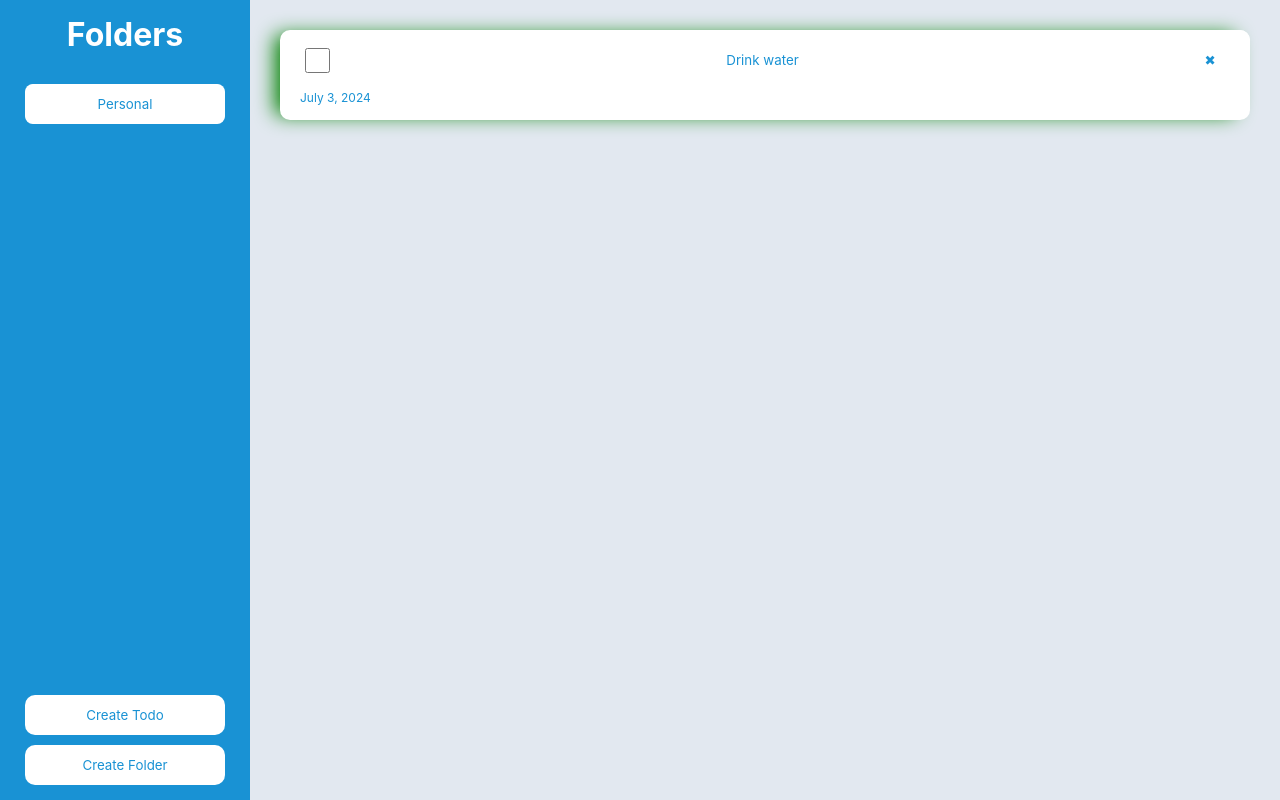
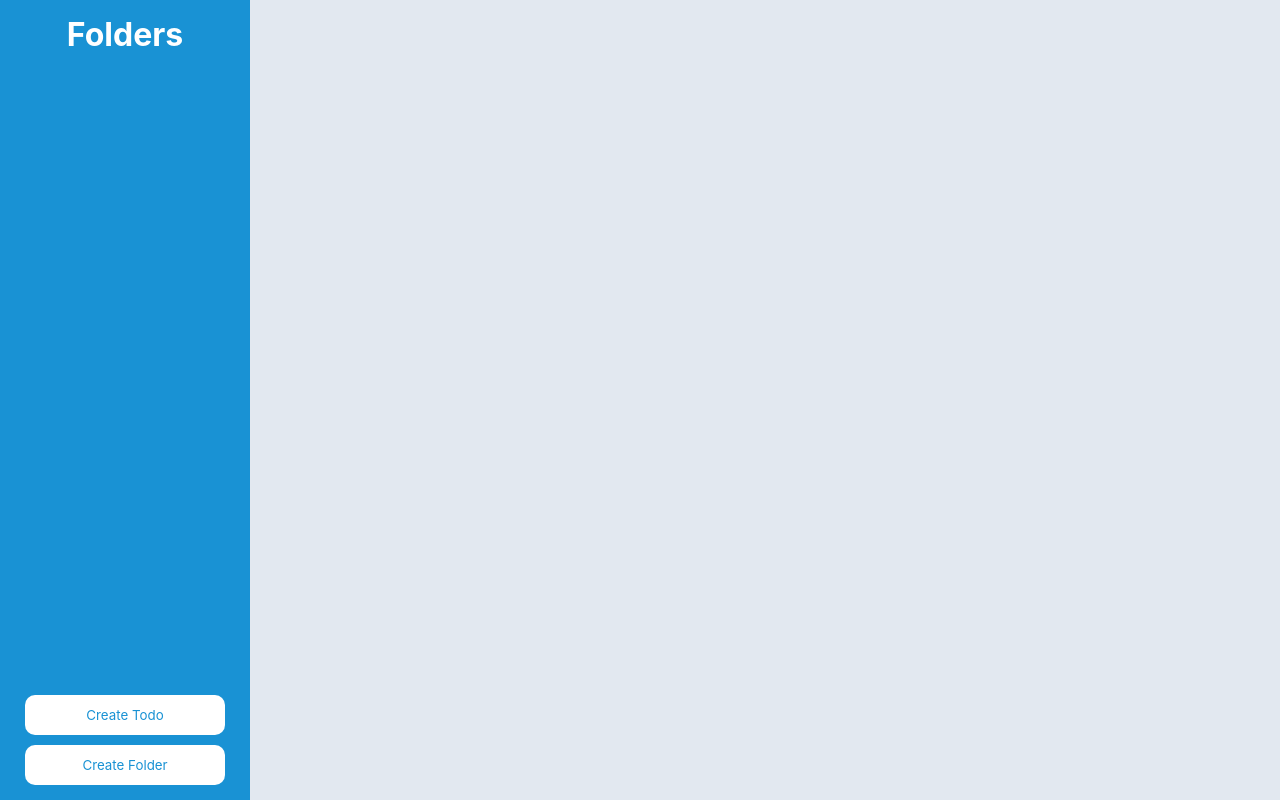
Before and after one commit to PrestonJawa/todo-list, a website built with webpack: page src/template.html in a window 1280 px wide. Built offline with nearby package versions, Linux system fonts and the light colour scheme.

Commit message:
Added localStorage persistence

```diff
--- a/src/folder.js
+++ b/src/folder.js
@@ -1,10 +1,13 @@
+import { Storage } from "./storage.js"
+
 export class Folder {
 
     constructor(folderForm) {
         this.container = document.querySelector(".folders");
         this.folderForm = folderForm;
         this.currentFolderId = null;
-        this.folders = [];
+        this.folders = Storage.loadFolders();
+        this.loadFolders();
     }
 
     setManager(todoManager){
@@ -46,6 +49,7 @@ export class Folder {
     }
 
     loadFolders(){
+        Storage.saveFolders(this.folders);
         this.container.innerHTML = "";
 
         for(let folder of this.folders){
--- /dev/null
+++ b/src/storage.js
@@ -0,0 +1,28 @@
+export const Storage = {
+    saveFolders(folders){
+        localStorage.setItem("folders", JSON.stringify(folders));
+
+    },
+
+    loadFolders(){
+        let folders = [];
+        let storedFolder = localStorage.getItem("folders");
+        if (storedFolder){
+            folders = JSON.parse(storedFolder);
+        }
+        return folders;
+    },
+
+    saveTodos(todos){
+        localStorage.setItem("todos", JSON.stringify(todos));
+    },
+
+    loadTodos(){
+        let todos = [];
+        let storedTodos = localStorage.getItem("todos");
+        if (storedTodos){
+            todos = JSON.parse(storedTodos);
+        }
+        return todos;
+    }
+}
--- a/src/template.html
+++ b/src/template.html
@@ -10,9 +10,6 @@
         <div class="sidebar">
             <h1>Folders</h1>
             <div class="folders">
-                <div class="folder">
-                    <button class="folder-name">Personal</button>
-                </div>
             </div>
             <div class="creation-buttons">
                 <Button class="folder-button">Create Folder</Button>
@@ -20,16 +17,6 @@
             </div>
         </div>
         <div class="main">
-            <div class="todo">
-                <div class="todo-top">
-                    <input type="checkbox">
-                    <button class="todo-name">Drink water</button>
-                    <button class="delete">✖</button>
-                </div>
-                <div class="todo-bot">
-                    July 3, 2024
-                </div>
-            </div>
         </div>
     </div>
     <div id="folder-screen">
--- a/src/todo.js
+++ b/src/todo.js
@@ -1,10 +1,12 @@
+import { Storage } from "./storage.js"
+
 import { format } from "date-fns";
 
 export class Todo {
 
     constructor(){
         this.todoContainer = document.querySelector(".main");
-        this.todos = [];
+        this.todos = Storage.loadTodos();
     }
 
     setTodoForm(todoForm){
@@ -26,6 +28,7 @@ export class Todo {
     }
 
     loadTodos(folderId){
+        Storage.saveTodos(this.todos);
         this.todoContainer.innerHTML = "";
         const todos = this.todos.filter((todo) => todo.folderId == folderId);
 
```
Also changed, not shown: README.md (added).
